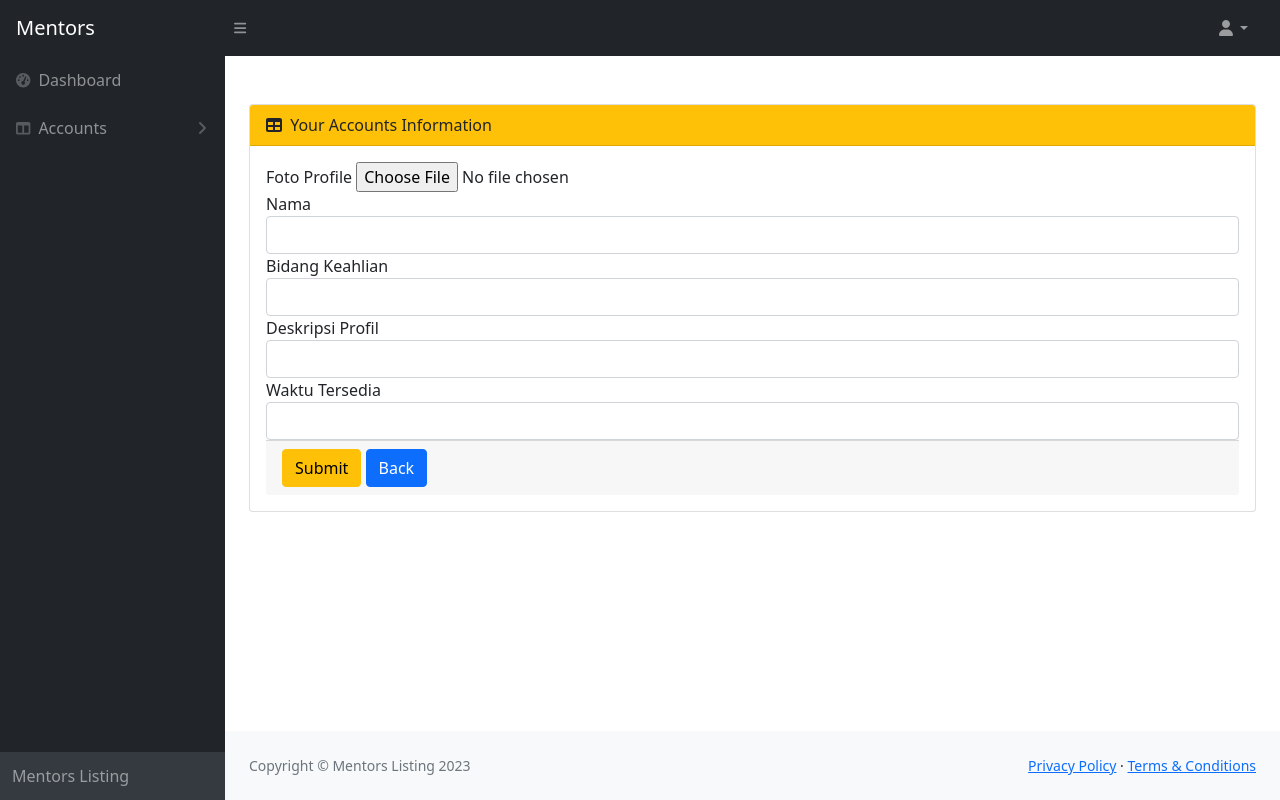
After one commit to AbimanyuLuthfi/Mentors-Listing, a CodeIgniter 4 app: template app/Views/mentors/dashboard/edit-accounts.php in a window 1280 px wide. The commit adds this page. Run offline with PHP 8.4 and a stand-in for CodeIgniter, Linux system fonts and the light colour scheme; the template is opened without the code that fills it, so the values that code supplies are empty; some libraries are stand-ins or nearby versions.

Commit message:
Added routes & fixing edit page personal account for mentor

```diff
--- a/app/Config/Routes.php
+++ b/app/Config/Routes.php
@@ -67,6 +67,7 @@ $routes->group('users', static function($routes){
 // Mentors
 $routes->group('mentors', static function($routes){
     $routes->get('dashboard', 'Mentors\MentorsController::index');
+    $routes->get('personal/account', 'Mentors\MentorsController::edit_account');
 });
 /*
  * --------------------------------------------------------------------
--- a/app/Controllers/Admin/DashboardController.php
+++ b/app/Controllers/Admin/DashboardController.php
@@ -112,6 +112,8 @@ class DashboardController extends BaseController
         $bidang_keahlian = $this->request->getVar('bidang_keahlian');
         $deskripsi_profil = $this->request->getVar('deskripsi_profil');
         $waktu_tersedia = $this->request->getVar('waktu_tersedia');
+        $role= $this->request->getVar('role');
+        $is_active = $this->request->getVar('is_active');
 
         $mentorsModel = new MentorsModel();
         $getItems = $mentorsModel->where('uuid', $mentors_uuid)->first();
@@ -121,6 +123,8 @@ class DashboardController extends BaseController
                 'bidang_keahlian' => $bidang_keahlian,
                 'deskripsi_profil' => $deskripsi_profil,
                 'waktu_tersedia' => $waktu_tersedia,
+                'role' => $role,
+                'is_active' => $is_active,
             ];
 
             if($gambar->isValid() && !$gambar->hasMoved()) {
--- a/app/Views/admin/layout/navbar.php
+++ b/app/Views/admin/layout/navbar.php
@@ -3,7 +3,7 @@
         <div class="sb-sidenav-menu">
             <div class="nav">
                 <div class="sb-sidenav-menu-heading">Core</div>
-                <a class="nav-link" href="/dashboard">
+                <a class="nav-link active" href="/dashboard">
                     <div class="sb-nav-link-icon"><i class="fas fa-tachometer-alt"></i></div>
                     Dashboard
                 </a>
--- /dev/null
+++ b/app/Views/mentors/dashboard/edit-accounts.php
@@ -0,0 +1,48 @@
+<?= $this->extend('mentors/layout/template'); ?>
+<?= $this->section('content'); ?>
+
+<div id="layoutSidenav_content">
+    <main>
+        <div class="container-fluid px-4">
+            <h1 class="mt-4"><?= $head; ?></h1>
+            <br>
+            <div class="card mb-4">
+                <div class="card-header bg-warning">
+                    <i class="fas fa-table me-1"></i>
+                    Your Accounts Information
+                </div>
+                <div class="card-body">
+                    <form action="" accept-charset="utf-8" enctype="multipart/form-data" method="post">
+                        <div class="form-group">
+                            <label for="gambar">Foto Profile</label>
+                            <input type="file" name="gambar"/></td>
+                        </div>
+                        <div class="form-group">
+                            <label for="nama">Nama</label>
+                            <input class="form-control" type="text" value="" name="nama" />
+                        </div>
+                        <div class="form-group">
+                            <label for="bidang_keahlian">Bidang Keahlian</label>
+                            <input class="form-control" type="text" value="" name="bidang_keahlian" />
+                        </div>
+                        <div class="form-group">
+                            <label for="deskripsi_profil">Deskripsi Profil</label>
+                            <input class="form-control" type="text" value="" name="deskripsi_profil" />
+                        </div>
+                        <div class="form-group">
+                            <label for="waktu_tersedia">Waktu Tersedia</label>
+                            <input class="form-control" type="text" value=""  name="waktu_tersedia" />
+                        </div>
+
+                        <div class="card-footer">
+                            <button type="submit" class="btn btn-warning">Submit</button>
+                            <a href="/dashboard/index" class="btn btn-primary">Back</a>
+                        </div>
+                    </form>
+                </div>
+            </div>
+        </div>
+    </main>
+
+
+<?= $this->endSection(); ?>
--- a/app/Views/mentors/dashboard/index.php
+++ b/app/Views/mentors/dashboard/index.php
@@ -11,7 +11,7 @@
                     Mentors Information
                 </div>
                 <div class="card-body">
-                <table id="datatablesSimple">
+                <table id="datatablesSimple4">
                         <thead>
                             <tr>
                                 <th>Profile Picture</th>
--- a/app/Views/mentors/layout/navbar.php
+++ b/app/Views/mentors/layout/navbar.php
@@ -14,7 +14,7 @@
                 </a>
                 <div class="collapse" id="collapseLayouts" aria-labelledby="headingOne" data-bs-parent="#sidenavAccordion">
                     <nav class="sb-sidenav-menu-nested nav">
-                        <a class="nav-link" href="/mentors">Personal Data</a>
+                        <a class="nav-link" href="/mentors/personal/account">Personal Data</a>
 
                     </nav>
                 </div>
--- a/public/asset-admin/js/datatables-simple-demo.js
+++ b/public/asset-admin/js/datatables-simple-demo.js
@@ -15,4 +15,9 @@ window.addEventListener('DOMContentLoaded', event => {
         new simpleDatatables.DataTable(datatablesSimple3);
     }
 
+    const datatablesSimple4 = document.getElementById('datatablesSimple4');
+    if (datatablesSimple4) {
+        new simpleDatatables.DataTable(datatablesSimple4);
+    }
+
 });
```
Also changed, not shown: app/Controllers/Mentors/MentorsController.php (+11 -0 lines), app/Views/admin/dashboard/edit-mentors.php (+18 -1 lines), app/Views/dashboard.php (+3 -29 lines).
